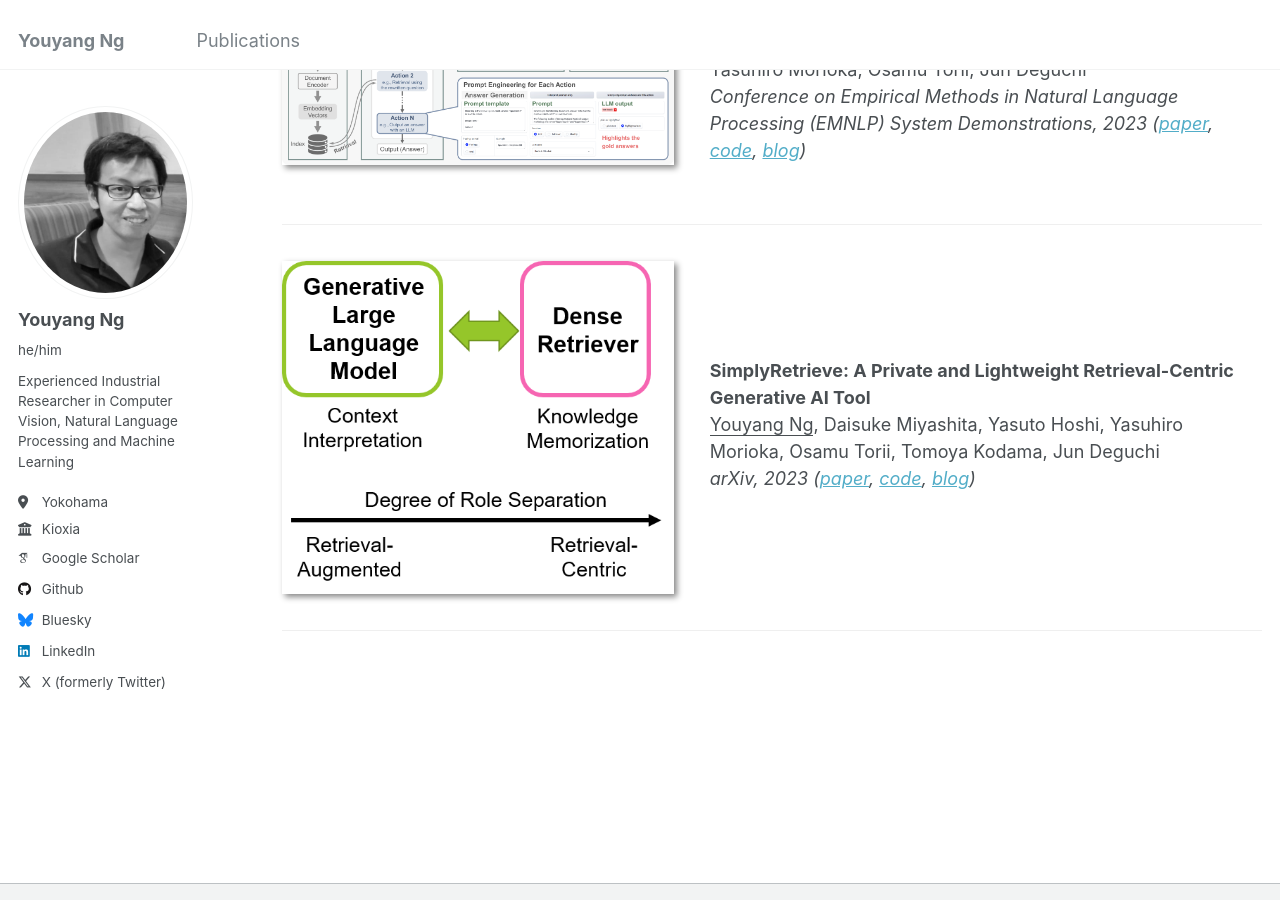
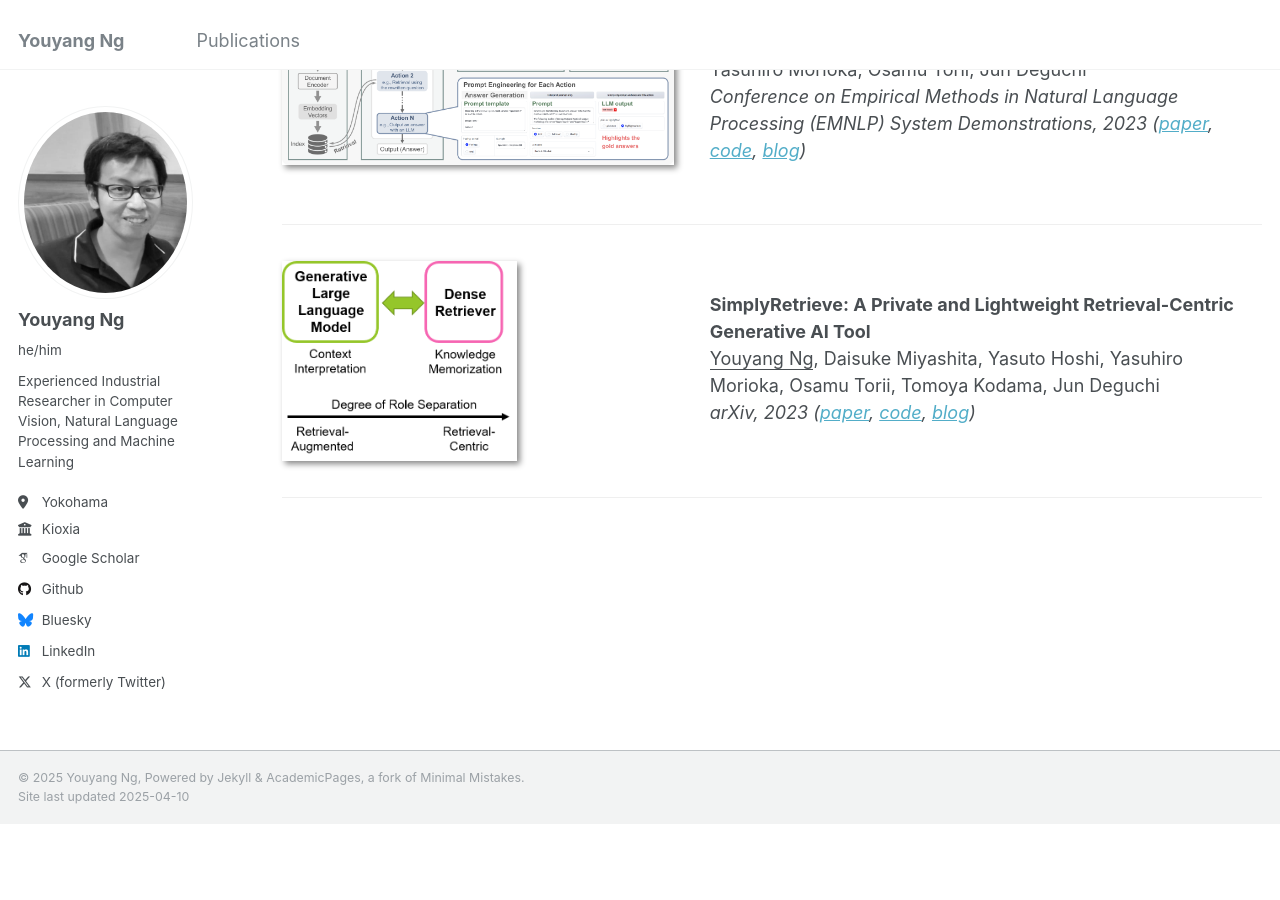
Before and after one commit to yy29/yy29.github.io, a Jekyll site: the page built from _pages/about.md, in a window 1280 px wide and 900 px high, scrolled down 2304 px. Built offline with Jekyll 4.4.1, drawn with Linux system fonts in a browser that asks for light colours; some web fonts are replaced; after the commit the page ends 3128 px from its top, so only the background shows below that.

Commit message:
Update about.md

```diff
--- a/_pages/about.md
+++ b/_pages/about.md
@@ -75,7 +75,7 @@ Yasuto Hoshi, Daisuke Miyashita, <ins>Youyang Ng</ins>, Kento Tatsuno, Yasuhiro
 </div>
 </div>
 
-<div class="paper-box"><div class="paper-box-image"><img src="../images/2023_simplyretrieve.png" alt="sym" width="100%"></div>
+<div class="paper-box"><div class="paper-box-image"><img src="../images/2023_simplyretrieve.png" alt="sym" width="60%"></div>
 <div class="paper-box-text" markdown="1">
 
 **SimplyRetrieve: A Private and Lightweight Retrieval-Centric Generative AI Tool**
```
